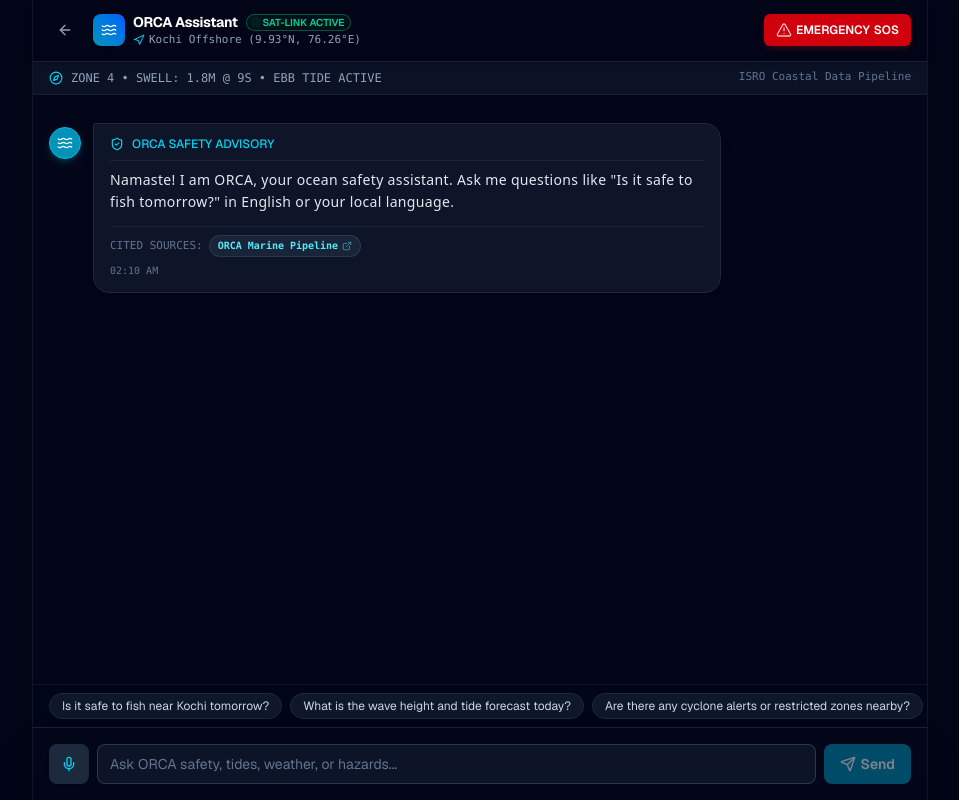
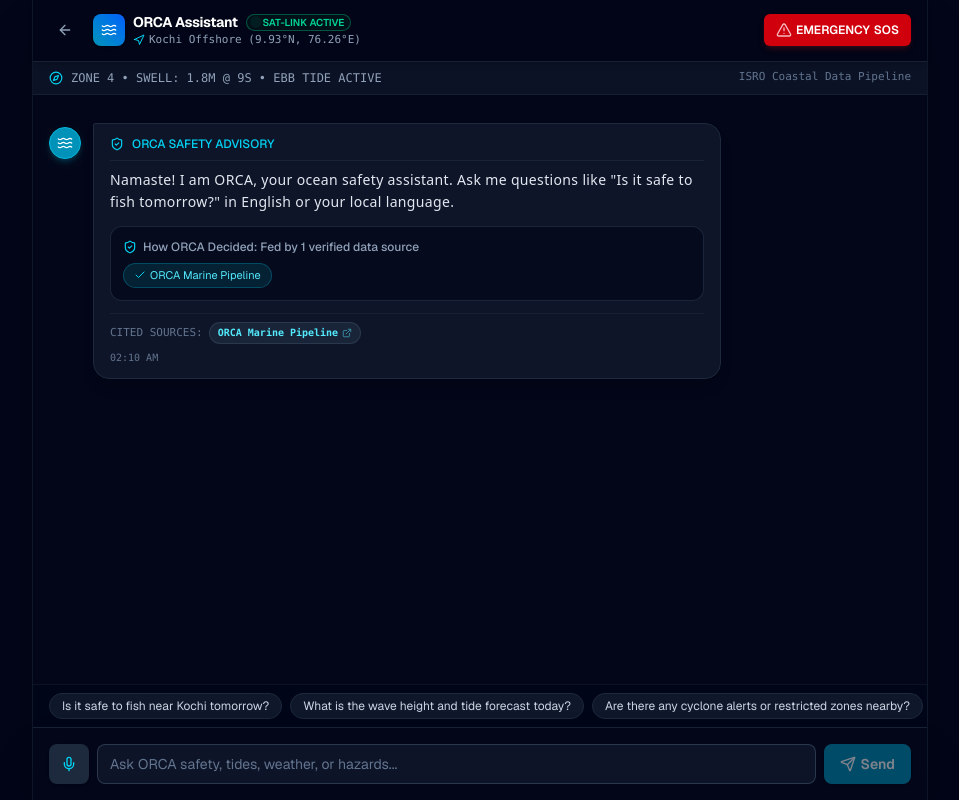
Before and after one commit to silverfang7x/ORCA, a Next.js app in the folder frontend/: page /fisherman/chat in a window 1280 px wide. Shown: the whole page, without its empty margins (160-1119 px from the left). Built offline with nearby package versions, Linux system fonts and the light colour scheme.

Commit message:
feat: build Fisherman Chat interface with voice input

```diff
--- a/frontend/app/fisherman/chat/page.tsx
+++ b/frontend/app/fisherman/chat/page.tsx
@@ -11,7 +11,7 @@
 };
 
 export default function FishermanChatPage() {
-  const [messages, setMessages] = useState<ChatMessage[]>([
+  const [messages, setMessages] = useState<(ChatMessage & { weatherData?: any; hazardData?: any })[]>([
     {
       role: "assistant",
       content: "Namaste! I am ORCA, your ocean safety assistant. Ask me questions like \"Is it safe to fish tomorrow?\" in English or your local language.",
@@ -85,12 +85,14 @@
       const data = await res.json();
       const assistantTimestamp = new Date().toLocaleTimeString([], { hour: '2-digit', minute: '2-digit' });
 
-      const assistantMessage: ChatMessage = {
+      const assistantMessage: ChatMessage & { weatherData?: any; hazardData?: any } = {
         role: "assistant",
         content: data.finalAnswer || "I wasn't able to generate a complete advisory for this location right now.",
         timestamp: assistantTimestamp,
         sources: data.sources || [],
-        language: data.detectedLanguage
+        language: data.detectedLanguage,
+        weatherData: data.weatherData,
+        hazardData: data.hazardData
       };
 
       setMessages((prev) => [...prev, assistantMessage]);
--- /dev/null
+++ b/frontend/components/chat/ExplainabilityPanel.tsx
@@ -0,0 +1,40 @@
+import { Check, ShieldCheck } from "lucide-react";
+import { Badge } from "@/components/ui/badge";
+
+interface ExplainabilityPanelProps {
+  sources?: string[];
+}
+
+export function ExplainabilityPanel({ sources }: ExplainabilityPanelProps) {
+  if (!sources || sources.length === 0) return null;
+
+  const getPillLabel = (src: string) => {
+    const s = src.toLowerCase();
+    if (s.includes("weather") || s.includes("meteo") || s.includes("open-meteo")) return "Weather Data";
+    if (s.includes("hazard") || s.includes("turf") || s.includes("geofence")) return "Hazard & Geofence";
+    if (s.includes("tide")) return "Tide Forecast";
+    if (s.includes("pfz") || s.includes("ocean")) return "Ocean / PFZ";
+    return src;
+  };
+
+  return (
+    <div className="mt-3 p-3 rounded-xl bg-slate-950/70 border border-slate-800/90 text-xs">
+      <div className="flex items-center gap-1.5 text-slate-400 font-medium mb-2">
+        <ShieldCheck className="h-3.5 w-3.5 text-cyan-400" />
+        <span>How ORCA Decided: Fed by {sources.length} verified data {sources.length === 1 ? 'source' : 'sources'}</span>
+      </div>
+      <div className="flex flex-wrap gap-1.5">
+        {sources.map((src, idx) => (
+          <Badge
+            key={idx}
+            variant="secondary"
+            className="bg-cyan-950/60 border border-cyan-700/50 text-cyan-300 font-normal py-1 px-2.5 rounded-full flex items-center gap-1 text-[11px]"
+          >
+            <Check className="h-3 w-3 text-cyan-400 shrink-0" />
+            <span>{getPillLabel(src)}</span>
+          </Badge>
+        ))}
+      </div>
+    </div>
+  );
+}
--- a/frontend/components/chat/MessageBubble.tsx
+++ b/frontend/components/chat/MessageBubble.tsx
@@ -1,9 +1,11 @@
 import { ChatMessage } from "@orca/shared";
 import { Badge } from "@/components/ui/badge";
 import { Waves, User, ExternalLink, ShieldCheck } from "lucide-react";
+import { ExplainabilityPanel } from "./ExplainabilityPanel";
+import { QuickOverviewList } from "./QuickOverviewList";
 
 interface MessageBubbleProps {
-  message: ChatMessage;
+  message: ChatMessage & { weatherData?: any; hazardData?: any };
 }
 
 export function MessageBubble({ message }: MessageBubbleProps) {
@@ -44,12 +46,22 @@
             </div>
           )}
 
+          {/* Quick Overview Summary (Rendered inside Assistant Message) */}
+          {!isUser && (message.weatherData || message.hazardData) && (
+            <QuickOverviewList weatherData={message.weatherData} hazardData={message.hazardData} />
+          )}
+
           {/* Message Content */}
           <div className="whitespace-pre-wrap text-slate-200 font-sans tracking-wide">
             {message.content}
           </div>
 
-          {/* Sources Section */}
+          {/* Explainability Panel ("How ORCA Decided") */}
+          {!isUser && message.sources && message.sources.length > 0 && (
+            <ExplainabilityPanel sources={message.sources} />
+          )}
+
+          {/* Cited Sources Section */}
           {!isUser && message.sources && message.sources.length > 0 && (
             <div className="mt-3 pt-2 border-t border-slate-800/60 flex flex-wrap items-center gap-1.5">
               <span className="text-[11px] text-slate-500 font-mono">CITED SOURCES:</span>
--- /dev/null
+++ b/frontend/components/chat/QuickOverviewList.tsx
@@ -0,0 +1,80 @@
+import { AlertTriangle, ShieldCheck, Waves, Fish, Compass } from "lucide-react";
+import { Badge } from "@/components/ui/badge";
+
+interface QuickOverviewListProps {
+  weatherData?: any;
+  hazardData?: any;
+}
+
+export function QuickOverviewList({ weatherData, hazardData }: QuickOverviewListProps) {
+  if (!weatherData && !hazardData) return null;
+
+  const rows = [
+    {
+      label: "Weather Conditions",
+      icon: Waves,
+      status: weatherData?.windSpeedKmh > 30 ? "Caution" : "Good",
+      badgeVariant: weatherData?.windSpeedKmh > 30 ? "warning" : "success",
+      detail: weatherData ? `Wind: ${weatherData.windSpeedKmh} km/h • Waves: ${weatherData.waveHeightMeters}m` : "Data available"
+    },
+    {
+      label: "Fish Potential Zone",
+      icon: Fish,
+      status: "High",
+      badgeVariant: "success",
+      detail: "Favorable sea surface temperature & currents"
+    },
+    {
+      label: "Hazard Alerts",
+      icon: AlertTriangle,
+      status: hazardData?.hazardAlerts?.length > 0 ? "Alert Active" : "No Alert",
+      badgeVariant: hazardData?.hazardAlerts?.length > 0 ? "destructive" : "success",
+      detail: hazardData?.hazardAlerts?.length > 0 ? hazardData.hazardAlerts[0].title || "Active Advisory" : "All coastal sectors clear"
+    },
+    {
+      label: "Geofencing",
+      icon: ShieldCheck,
+      status: hazardData?.isInRestrictedZone ? "Restricted" : "Allowed",
+      badgeVariant: hazardData?.isInRestrictedZone ? "destructive" : "success",
+      detail: hazardData?.isInRestrictedZone ? "Inside restricted zone" : "Clear of maritime boundaries"
+    },
+    {
+      label: "Tides & Swell",
+      icon: Compass,
+      status: "Normal",
+      badgeVariant: "secondary",
+      detail: weatherData?.tideTimes?.length ? `High Tide: ${weatherData.tideTimes[0]?.time}` : "Standard tidal cycle"
+    }
+  ];
+
+  return (
+    <div className="my-3 p-3 rounded-xl bg-slate-950/80 border border-slate-800 space-y-2 text-xs">
+      <div className="font-semibold text-slate-300 pb-1 border-b border-slate-800/80 flex items-center justify-between">
+        <span>Quick Overview Summary</span>
+        <span className="text-[10px] text-cyan-400 font-mono">LIVE TELEMETRY</span>
+      </div>
+      <div className="space-y-1.5">
+        {rows.map((row, idx) => {
+          const Icon = row.icon;
+          return (
+            <div key={idx} className="flex items-center justify-between py-1 px-2 rounded-lg bg-slate-900/60 border border-slate-800/50">
+              <div className="flex items-center gap-2">
+                <Icon className="h-3.5 w-3.5 text-cyan-400 shrink-0" />
+                <div>
+                  <div className="font-medium text-slate-200">{row.label}</div>
+                  <div className="text-[10px] text-slate-400">{row.detail}</div>
+                </div>
+              </div>
+              <Badge
+                variant={row.badgeVariant as any}
+                className="text-[10px] px-2 py-0.5 font-medium rounded-full"
+              >
+                {row.status}
+              </Badge>
+            </div>
+          );
+        })}
+      </div>
+    </div>
+  );
+}
```
